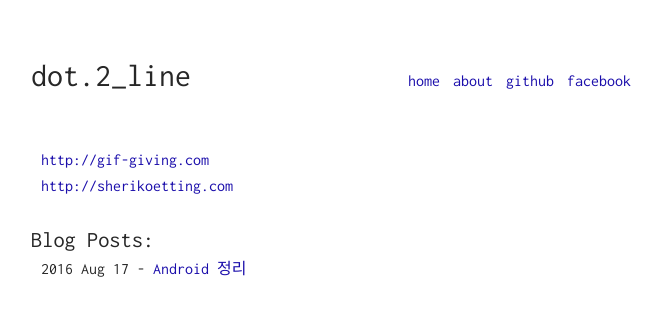
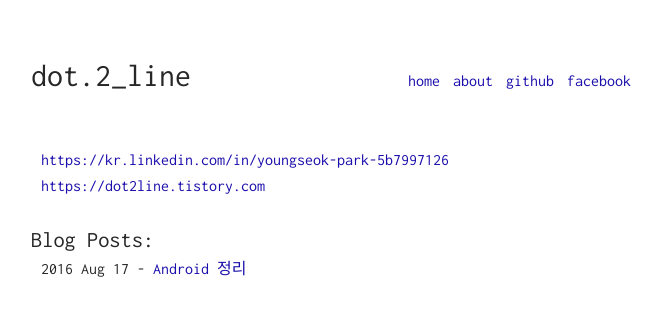
Before and after one commit to yands11/yands11.github.io, a Jekyll site: the page built from index.html, in a window 1280 px wide. Shown: the top 316 px of the page, without its empty margins (309-970 px from the left). Built offline with Jekyll 4.4.1, drawn with Linux system fonts in a browser that asks for light colours.

Commit message:
webite edit

```diff
--- a/_data/websites.yml
+++ b/_data/websites.yml
@@ -1,5 +1,5 @@
-- name: Gif-Giving
-  url: http://gif-giving.com
+- name: Linked_in
+  url: https://kr.linkedin.com/in/youngseok-park-5b7997126
 
-- name: Sheri Koetting
-  url: http://sherikoetting.com
+- name: Tistory Blog
+  url: https://dot2line.tistory.com
```
Also changed, not shown: 1 other file.
